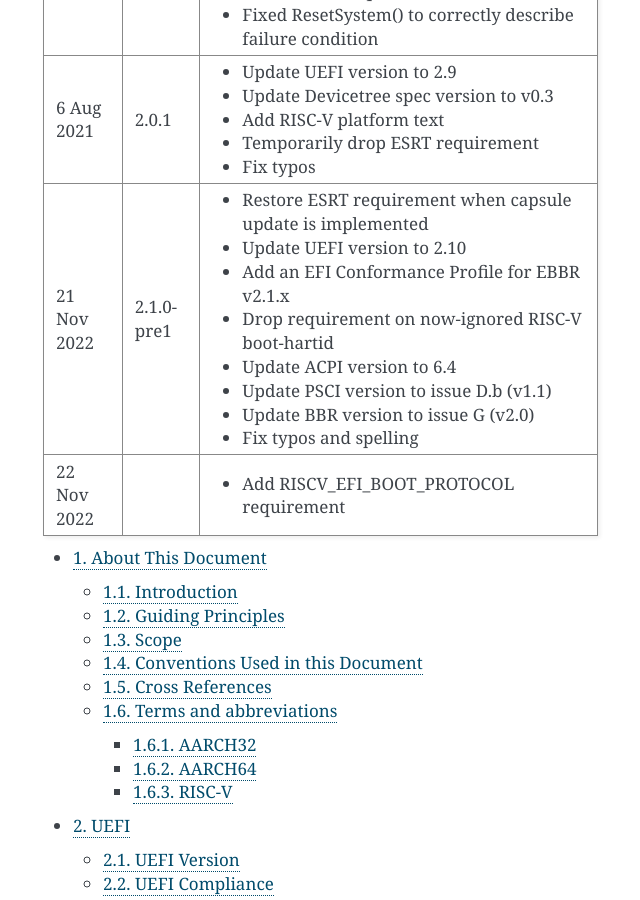
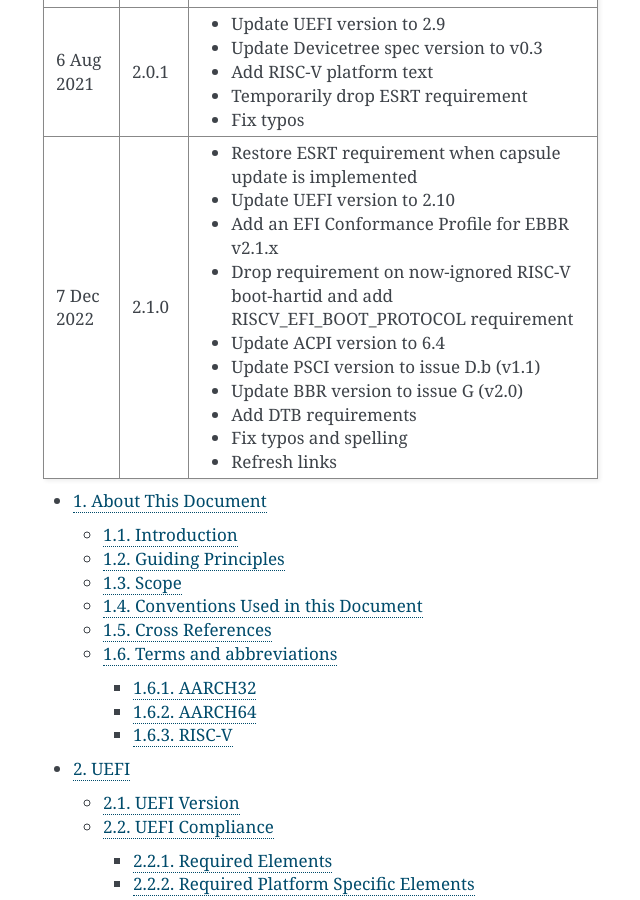
Before and after one commit to ARM-software/ebbr, a Sphinx documentation site: the page built from source/index.rst, in a window 1280 px wide and 900 px high, scrolled down 1405 px. Shown: the whole window, without its empty margins (377-1017 px from the left). Built offline with Sphinx 7.4.7, drawn with Linux system fonts in a browser that asks for light colours.

Commit message:
v2.1.0
This is a minor release of the EBBR specification.

Compared to v2.0.1, this release adds requirements on ESRT, EFI Conformance
Profile and DTB, and updates the RISC-V boot requirements.

Signed-off-by: Vincent Stehlé <vincent.stehle@arm.com>

```diff
--- a/source/index.rst
+++ b/source/index.rst
@@ -76,19 +76,19 @@
        - Add RISC-V platform text
        - Temporarily drop ESRT requirement
        - Fix typos
-   * - 21 Nov 2022
-     - 2.1.0-pre1
+   * - 7 Dec 2022
+     - 2.1.0
      - - Restore ESRT requirement when capsule update is implemented
        - Update UEFI version to 2.10
        - Add an EFI Conformance Profile for EBBR v2.1.x
-       - Drop requirement on now-ignored RISC-V boot-hartid
+       - Drop requirement on now-ignored RISC-V boot-hartid and add
+         RISCV_EFI_BOOT_PROTOCOL requirement
        - Update ACPI version to 6.4
        - Update PSCI version to issue D.b (v1.1)
        - Update BBR version to issue G (v2.0)
+       - Add DTB requirements
        - Fix typos and spelling
-   * - 22 Nov 2022
-     -
-     - - Add RISCV_EFI_BOOT_PROTOCOL requirement
+       - Refresh links
 
 .. toctree::
    :numbered:
```
